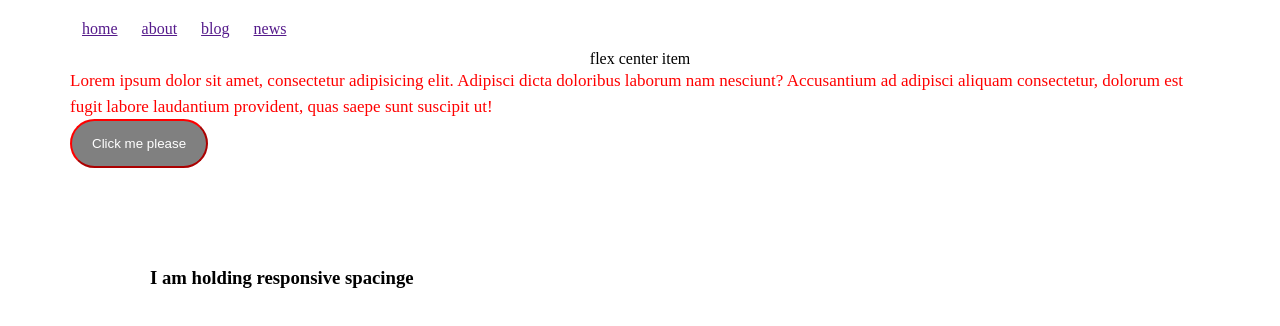
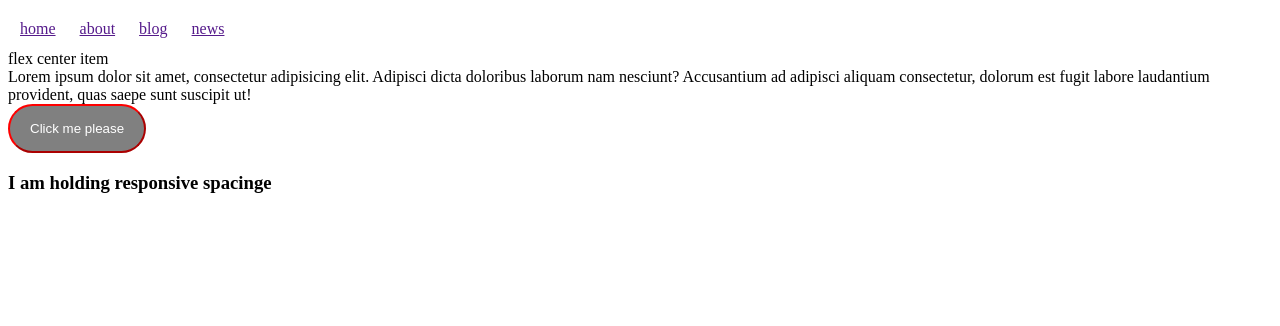
Before and after one commit to iamharshad/basic-layout-2, a website: page app/index.html in a window 1280 px wide. Drawn offline with nearby package versions, Linux system fonts and the light colour scheme; files that its build step writes are made by us from their sources.

Commit message:
feat(project): update style

```diff
--- a/app/scss/_grid.scss
+++ b/app/scss/_grid.scss
@@ -1,4 +1,4 @@
-$enable-grid-classes : true;
+$enable-grid-classes : false;
 $enable-order: false;
 $enable-offset: false;
 
--- a/app/scss/_mixin.scss
+++ b/app/scss/_mixin.scss
@@ -23,6 +23,49 @@
   }
 }
 
+/* SCSS */
+@mixin font-face($name, $file) {
+  @font-face {
+    font-family: "#{$name}";
+    src: url("../fonts/#{$file}.eot");
+    src: url("../fonts/#{$file}.eot?#iefix") format("embedded-opentype"),
+    url("../fonts/#{$file}.woff") format("woff"),
+    url("../fonts/#{$file}.ttf") format("truetype"),
+    url("../fonts/#{$file}.svg?#webfont") format("svg");
+  }
+}
+
+/* SCSS */
+@include font-face("My Font", my-font);
+
+@mixin navigation ($logoWidth: 130px, $logoHeight: 100px, $positions: center-align-menu) {
+  display: flex;
+  align-items: center;
+
+  &__brand {
+    max-width: $logoWidth;
+    height: $logoHeight;
+  }
+
+  &__menu {
+    @if ($positions == 'center-align-menu') {
+      margin: auto;
+    }
+
+    @if ($positions == 'right-align-menu') {
+      margin-left: auto;
+    }
+  }
+
+  a {
+    font-size: inherit;
+    font-weight: inherit;
+    font-family: inherit;
+    line-height: inherit;
+    text-decoration: unset;
+  }
+}
+
 @mixin fontSize-fontColor-LineHeight-LetterSpacing($font-size: 15px, $color: black, $lineHeight:1, $letterSpacing: initial) {
   @include font-responsive($font-size, 0);
   color: $color;
--- a/app/scss/style.scss
+++ b/app/scss/style.scss
@@ -37,15 +37,6 @@
   }
 }
 
-
-.flex-center {
-  @include flexLayout(center,center);
+.navigation {
+  @include navigation;
 }
-
-.myFont {
-  @include fontSize-fontColor-LineHeight-LetterSpacing(17px, red, 1.5, 2);
-}
-
-.myResponsiveDivForSpacing {
-  @include responsivePadding(15px, 20px, 40px, 50px, 80px)
-}
```
Also changed, not shown: app/scss/_breakpoints.scss (+1 -44 lines).
